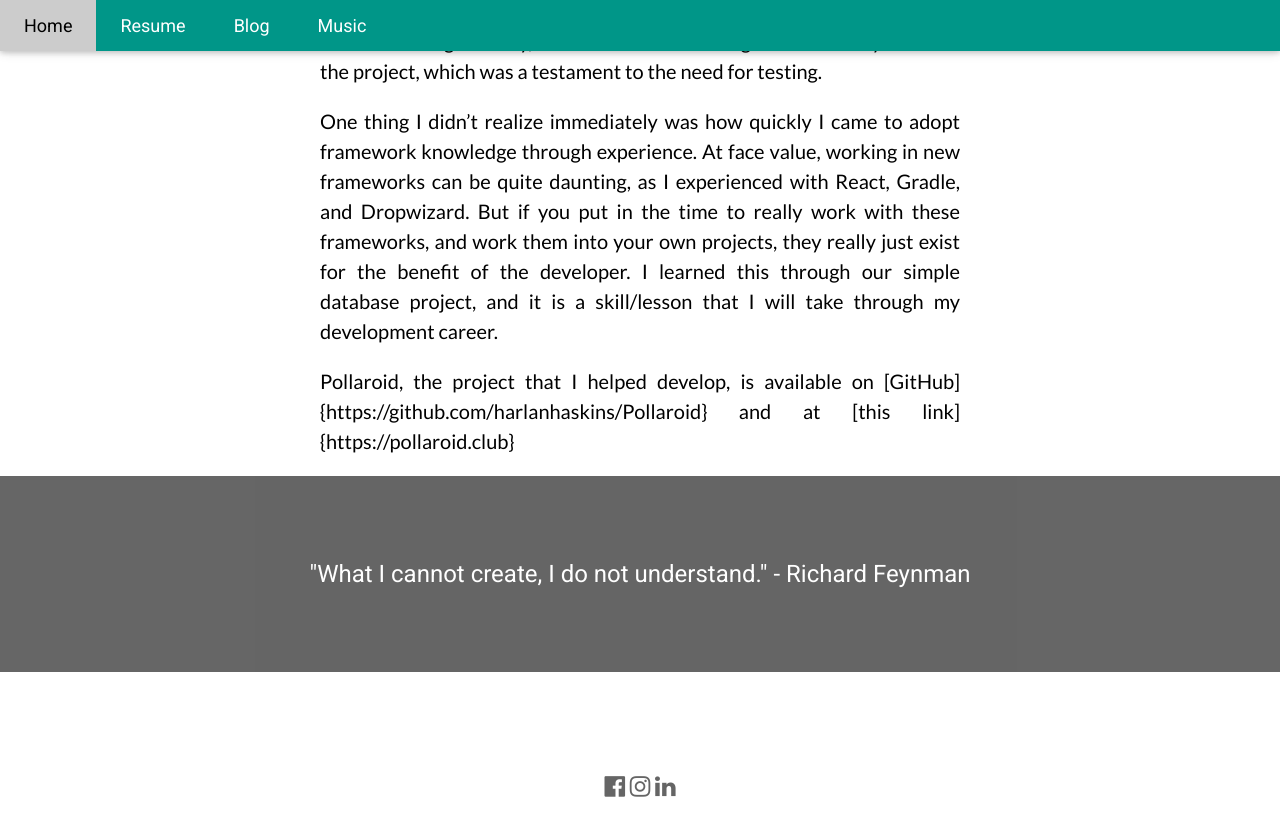
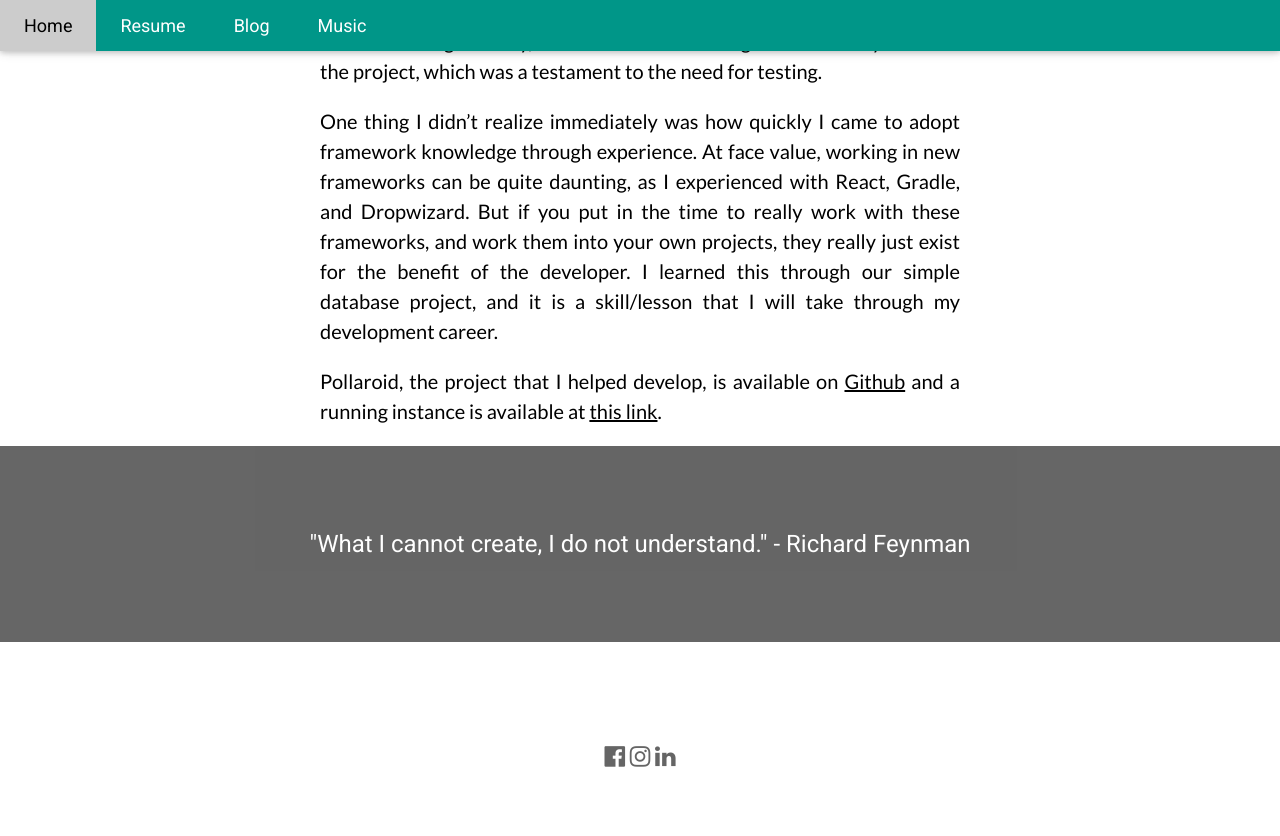
Before and after one commit to sumwatshade/sumwatshade.github.io, a Jekyll site: the page built from _posts/2017-05-16-database-project.md, in a window 1280 px wide and 900 px high, scrolled down 1208 px. Shown: the top 836 px of the window. Built offline with Jekyll 4.4.1, drawn with Linux system fonts in a browser that asks for light colours.

Commit message:
Fixed hyperlink

```diff
--- a/_posts/2017-05-16-database-project.md
+++ b/_posts/2017-05-16-database-project.md
@@ -38,4 +38,5 @@ Dropwizard. But if you put in the time to really work with these frameworks, and
 they really just exist for the benefit of the developer. I learned this through our simple database project, and
 it is a skill/lesson that I will take through my development career.
 
-Pollaroid, the project that I helped develop, is available on [GitHub]{https://github.com/harlanhaskins/Pollaroid} and at [this link]{https://pollaroid.club}
+Pollaroid, the project that I helped develop, is available on <a href="https://github.com/harlanhaskins/Pollaroid">Github</a>
+and a running instance is available at <a href="https://pollaroid.club">this link</a>.
```
